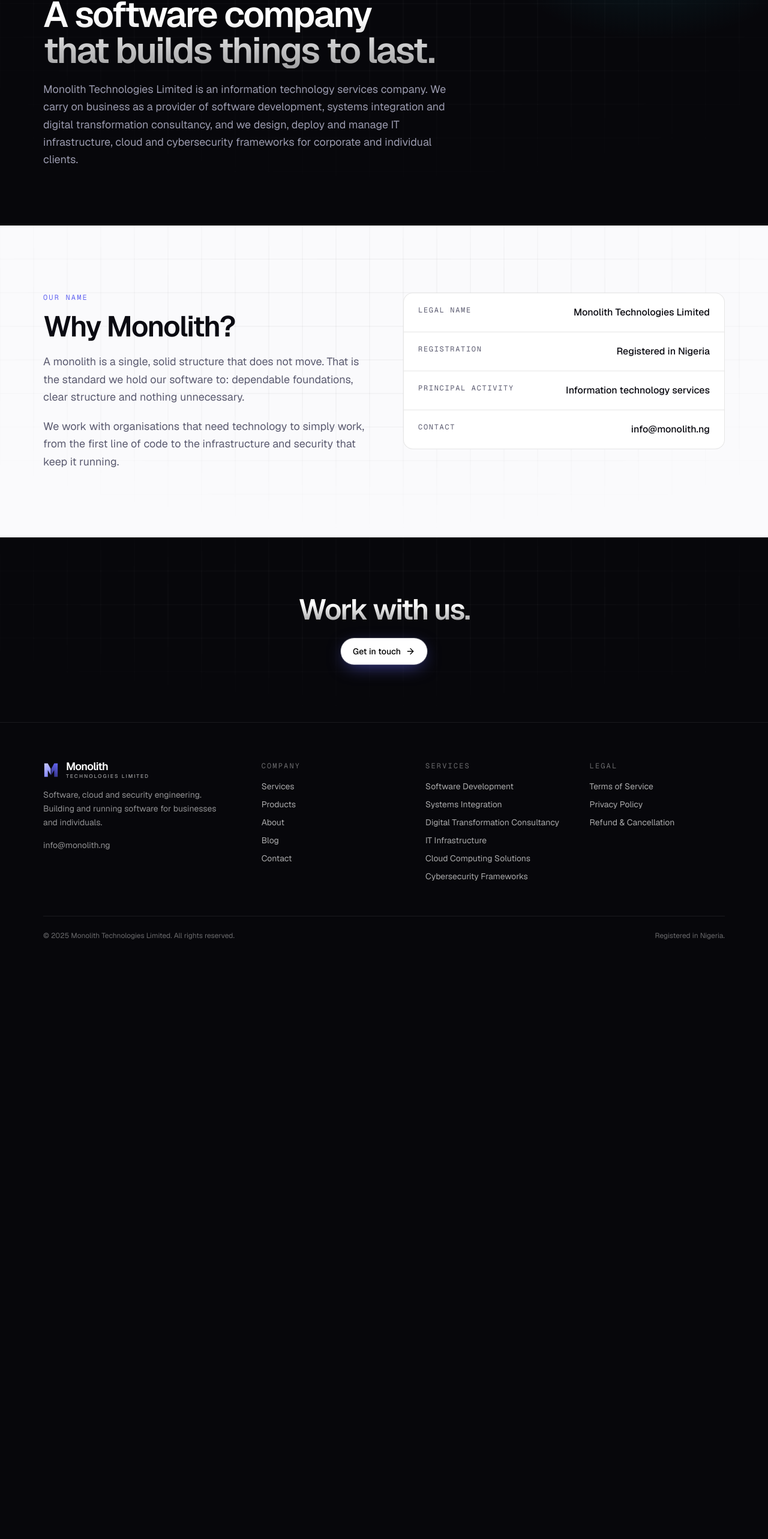
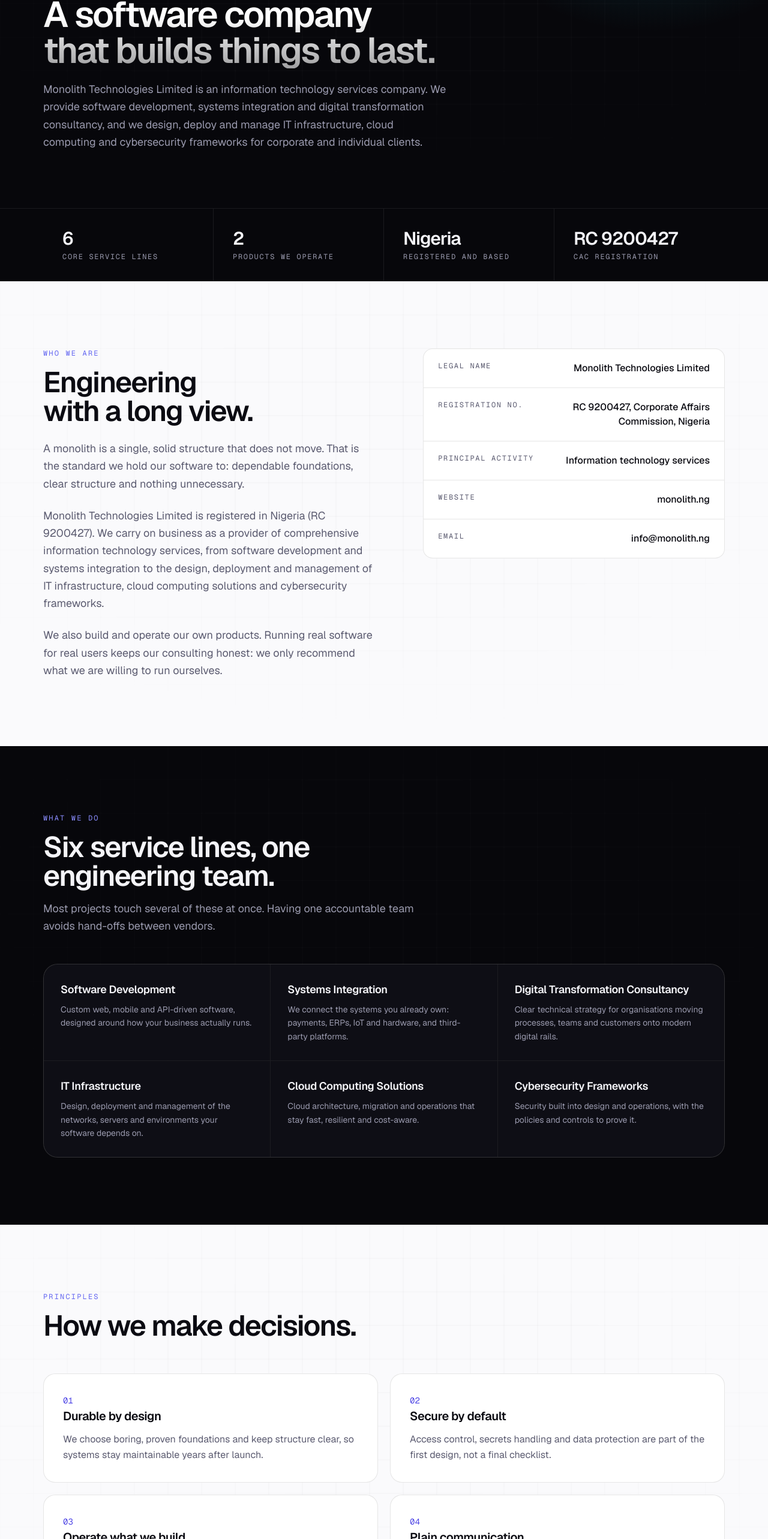
Before and after one commit to OluwaninsolaAO/pictorng-website, a Next.js app: page /about in a window 1280 px wide. Shown: the part 218-2784 px from the top of the page at 60% size. Before the commit the page ends 1826 px from the top, so only its background shows below. Built offline with nearby package versions, Linux system fonts and the light colour scheme; no server answers.

Commit message:
Add RC 9200427, expand About page, restore ripple motion with lower mesh opacity
Mesh prop is now opacity (grid and glow); ripple displacement is back to
its original strength everywhere.

```diff
--- a/app/about/page.tsx
+++ b/app/about/page.tsx
@@ -1,19 +1,65 @@
+import type { Metadata } from 'next';
+import Link from 'next/link';
+import { ArrowUpRight } from 'lucide-react';
 import MeshBackground from '@/components/mesh';
-import type { Metadata } from 'next';
 import { ButtonLink, Container, PageHero, SectionHead } from '@/components/ui';
-import { site } from '@/lib/site';
+import { products, services, site } from '@/lib/site';
 
 export const metadata: Metadata = {
   title: 'About',
   description:
-    'Monolith Technologies Limited is a Nigerian IT services company building software, cloud and security systems.',
+    'Monolith Technologies Limited (RC 9200427) is a Nigerian IT services company building software, cloud and security systems.',
 };
 
 const facts = [
   ['Legal name', site.legalName],
-  ['Registration', site.rcNumber ? `${site.rcNumber}, Nigeria` : 'Registered in Nigeria'],
+  ['Registration no.', `${site.rcNumber}, Corporate Affairs Commission, Nigeria`],
   ['Principal activity', 'Information technology services'],
-  ['Contact', site.email],
+  ['Website', site.domain],
+  ['Email', site.email],
+  ...(site.phone ? [['Phone', site.phone]] : []),
+  ...(site.address ? [['Registered office', site.address]] : []),
+];
+
+const values = [
+  [
+    'Durable by design',
+    'We choose boring, proven foundations and keep structure clear, so systems stay maintainable years after launch.',
+  ],
+  [
+    'Secure by default',
+    'Access control, secrets handling and data protection are part of the first design, not a final checklist.',
+  ],
+  [
+    'Operate what we build',
+    'Deployment, monitoring, backups and support are part of delivery. A system is finished when it runs reliably.',
+  ],
+  [
+    'Plain communication',
+    'Fixed scope, clear milestones and honest timelines. You always know where a project stands.',
+  ],
+];
+
+const audiences = [
+  [
+    'Businesses and organisations',
+    'Companies, estates, communities and institutions that need dependable software, integrations and infrastructure.',
+  ],
+  [
+    'Founders and teams',
+    'Startups that need an engineering partner to take a product from prototype to production.',
+  ],
+  [
+    'Individual clients',
+    'Professionals and individuals who need a website, application or secure setup built properly.',
+  ],
+];
+
+const strip = [
+  ['6', 'Core service lines'],
+  ['2', 'Products we operate'],
+  ['Nigeria', 'Registered and based'],
+  [site.rcNumber, 'CAC registration'],
 ];
 
 export default function AboutPage() {
@@ -22,46 +68,214 @@
       <PageHero
         eyebrow="About"
         title="A software company that builds things to last."
-        lead="Monolith Technologies Limited is an information technology services company. We carry on business as a provider of software development, systems integration and digital transformation consultancy, and we design, deploy and manage IT infrastructure, cloud and cybersecurity frameworks for corporate and individual clients."
+        lead="Monolith Technologies Limited is an information technology services company. We provide software development, systems integration and digital transformation consultancy, and we design, deploy and manage IT infrastructure, cloud computing and cybersecurity frameworks for corporate and individual clients."
       />
 
+      {/* Facts strip */}
+      <section className="border-y border-white/[0.08]">
+        <Container className="grid grid-cols-2 divide-white/[0.08] md:grid-cols-4 md:divide-x">
+          {strip.map(([v, l]) => (
+            <div key={l} className="px-2 py-8 md:px-8">
+              <p className="text-2xl font-semibold tracking-[-0.03em] sm:text-3xl">{v}</p>
+              <p className="mt-1 font-mono text-xs uppercase tracking-[0.14em] text-muted">
+                {l}
+              </p>
+            </div>
+          ))}
+        </Container>
+      </section>
+
+      {/* Story */}
       <section className="theme-light bg-bg py-20 text-fg sm:py-28 relative isolate">
-        <MeshBackground strength={0.18} />
-        <Container className="grid gap-16 md:grid-cols-2">
-          <div className="space-y-5">
-            <SectionHead eyebrow="Our name" title="Why Monolith?" />
+        <MeshBackground opacity={0.4} />
+        <Container className="grid gap-16 md:grid-cols-[1.1fr_1fr] md:gap-20">
+          <div className="space-y-6">
+            <SectionHead eyebrow="Who we are" title="Engineering with a long view." />
             <p className="text-lg leading-relaxed text-muted">
               A monolith is a single, solid structure that does not move. That is
-              the standard we hold our software to: dependable foundations,
-              clear structure and nothing unnecessary.
+              the standard we hold our software to: dependable foundations, clear
+              structure and nothing unnecessary.
             </p>
             <p className="text-lg leading-relaxed text-muted">
-              We work with organisations that need technology to simply work,
-              from the first line of code to the infrastructure and security
-              that keep it running.
+              {site.legalName} is registered in Nigeria ({site.rcNumber}). We
+              carry on business as a provider of comprehensive information
+              technology services, from software development and systems
+              integration to the design, deployment and management of IT
+              infrastructure, cloud computing solutions and cybersecurity
+              frameworks.
+            </p>
+            <p className="text-lg leading-relaxed text-muted">
+              We also build and operate our own products. Running real software
+              for real users keeps our consulting honest: we only recommend what
+              we are willing to run ourselves.
             </p>
           </div>
+
           <dl className="divide-y divide-line self-start rounded-2xl border border-line bg-raised">
             {facts.map(([k, v]) => (
-              <div key={k} className="flex flex-col gap-1 px-6 py-5 sm:flex-row sm:justify-between">
-                <dt className="font-mono text-xs uppercase tracking-[0.14em] text-muted">
+              <div
+                key={k}
+                className="flex flex-col gap-1 px-6 py-5 sm:flex-row sm:justify-between sm:gap-8"
+              >
+                <dt className="shrink-0 font-mono text-xs uppercase tracking-[0.14em] text-muted">
                   {k}
                 </dt>
-                <dd className="font-medium">{v}</dd>
+                <dd className="font-medium sm:text-right">{v}</dd>
               </div>
             ))}
           </dl>
         </Container>
       </section>
 
-      <section className="py-24 text-center relative isolate">
-        <MeshBackground strength={0.18} />
+      {/* What we do */}
+      <section className="relative isolate py-20 sm:py-28">
+        <MeshBackground opacity={0.4} />
+        <Container className="space-y-12">
+          <SectionHead
+            eyebrow="What we do"
+            title="Six service lines, one engineering team."
+            lead="Most projects touch several of these at once. Having one accountable team avoids hand-offs between vendors."
+          />
+          <div className="grid gap-px overflow-hidden rounded-3xl border border-line bg-line sm:grid-cols-2 lg:grid-cols-3">
+            {services.map((s) => (
+              <Link
+                key={s.slug}
+                href={`/services#${s.slug}`}
+                className="group space-y-2 bg-raised p-7 transition-colors hover:bg-white/[0.03]"
+              >
+                <h3 className="flex items-center justify-between text-lg font-semibold tracking-[-0.02em]">
+                  {s.title}
+                  <ArrowUpRight
+                    size={16}
+                    className="text-muted opacity-0 transition group-hover:opacity-100"
+                  />
+                </h3>
+                <p className="text-sm leading-relaxed text-muted">{s.summary}</p>
+              </Link>
+            ))}
+          </div>
+        </Container>
+      </section>
+
+      {/* Values */}
+      <section className="theme-light bg-bg py-20 text-fg sm:py-28 relative isolate">
+        <MeshBackground opacity={0.4} />
+        <Container className="space-y-14">
+          <SectionHead eyebrow="Principles" title="How we make decisions." />
+          <div className="grid gap-5 sm:grid-cols-2">
+            {values.map(([t, d], i) => (
+              <div key={t} className="card space-y-3 p-8">
+                <span className="font-mono text-sm text-accent">
+                  {String(i + 1).padStart(2, '0')}
+                </span>
+                <h3 className="text-xl font-semibold tracking-[-0.025em]">{t}</h3>
+                <p className="leading-relaxed text-muted">{d}</p>
+              </div>
+            ))}
+          </div>
+        </Container>
+      </section>
+
+      {/* Products */}
+      <section className="relative isolate py-20 sm:py-28">
+        <MeshBackground opacity={0.4} />
+        <Container className="space-y-12">
+          <SectionHead
+            eyebrow="Products"
+            title="Software we build and operate ourselves."
+          />
+          <div className="grid gap-5 md:grid-cols-2">
+            {products.map((p) => {
+              const inner = (
+                <>
+                  <span className="font-mono text-xs uppercase tracking-[0.16em] text-accent-soft">
+                    {p.tag}
+                  </span>
+                  <h3 className="mt-3 flex items-center gap-2 text-2xl font-semibold tracking-[-0.03em]">
+                    {p.name}
+                    {p.href && <ArrowUpRight size={20} className="text-white/40" />}
+                  </h3>
+                  <p className="mt-3 leading-relaxed text-muted">{p.blurb}</p>
+                </>
+              );
+              return p.href ? (
+                <a
+                  key={p.name}
+                  href={p.href}
+                  target="_blank"
+                  rel="noopener"
+                  className="card block p-8"
+                >
+                  {inner}
+                </a>
+              ) : (
+                <div key={p.name} className="card p-8">
+                  {inner}
+                </div>
+              );
+            })}
+          </div>
+        </Container>
+      </section>
+
+      {/* Who we work with + leadership */}
+      <section className="theme-light bg-bg py-20 text-fg sm:py-28 relative isolate">
+        <MeshBackground opacity={0.4} />
+        <Container className="grid gap-16 lg:grid-cols-2">
+          <div className="space-y-8">
+            <SectionHead eyebrow="Clients" title="Who we work with." />
+            <ul className="space-y-6">
+              {audiences.map(([t, d]) => (
+                <li key={t} className="flex gap-4">
+                  <span className="mt-2 size-2 shrink-0 rounded-full bg-accent" />
+                  <div>
+                    <h3 className="font-semibold tracking-[-0.02em]">{t}</h3>
+                    <p className="mt-1 text-muted">{d}</p>
+                  </div>
+                </li>
+              ))}
+            </ul>
+          </div>
+
+          <div className="space-y-8">
+            <SectionHead eyebrow="Leadership" title="Led by an engineer." />
+            <div className="card flex items-center gap-5 p-7">
+              <span
+                aria-hidden
+                className="grid size-16 shrink-0 place-items-center rounded-2xl bg-gradient-to-br from-[#C4C6FF] to-[#4F46E5] text-xl font-semibold text-white"
+              >
+                AO
+              </span>
+              <div>
+                <p className="text-lg font-semibold tracking-[-0.02em]">
+                  Abraham Olagunju
+                </p>
+                <p className="text-muted">Founder and CEO</p>
+              </div>
+            </div>
+            <p className="leading-relaxed text-muted">
+              Monolith is founder-led. Every engagement has direct access to
+              senior engineering leadership, from scoping to delivery.
+            </p>
+          </div>
+        </Container>
+      </section>
+
+      {/* CTA */}
+      <section className="relative isolate py-24 text-center sm:py-32">
+        <MeshBackground opacity={0.4} />
         <Container className="space-y-6">
-          <h2 className="text-gradient text-3xl font-semibold tracking-[-0.04em] sm:text-5xl">
-            Work with us.
+          <h2 className="text-gradient mx-auto max-w-2xl text-3xl font-semibold tracking-[-0.04em] text-balance sm:text-5xl">
+            Let&rsquo;s build something that lasts.
           </h2>
-          <div className="flex justify-center">
+          <p className="mx-auto max-w-xl text-white/55">
+            Tell us about your project and we will reply within one business day.
+          </p>
+          <div className="flex justify-center gap-3">
             <ButtonLink href="/contact">Get in touch</ButtonLink>
+            <ButtonLink href="/services" variant="ghost">
+              Our services
+            </ButtonLink>
           </div>
         </Container>
       </section>
--- a/app/blog/[slug]/page.tsx
+++ b/app/blog/[slug]/page.tsx
@@ -29,7 +29,7 @@
 
   return (
     <article className="theme-light min-h-screen bg-bg pt-32 pb-24 text-fg relative isolate">
-      <MeshBackground strength={0.18} />
+      <MeshBackground opacity={0.4} />
       <Container className="max-w-[760px]">
         <Link href="/blog" className="text-sm text-muted hover:text-accent">
           &larr; Journal
--- a/app/blog/page.tsx
+++ b/app/blog/page.tsx
@@ -22,7 +22,7 @@
         lead="Writing on software, cloud, security and how we build."
       />
       <section className="theme-light bg-bg py-16 text-fg sm:py-24 relative isolate">
-        <MeshBackground strength={0.18} />
+        <MeshBackground opacity={0.4} />
         <Container>
           {posts.length === 0 ? (
             <p className="rounded-2xl border border-dashed border-line p-12 text-center text-muted">
--- a/app/contact/page.tsx
+++ b/app/contact/page.tsx
@@ -25,7 +25,7 @@
         lead="Send a message and an engineer will reply within one business day."
       />
       <section className="theme-light bg-bg py-16 text-fg sm:py-24 relative isolate">
-        <MeshBackground strength={0.18} />
+        <MeshBackground opacity={0.4} />
         <Container className="grid gap-12 lg:grid-cols-[1.5fr_1fr]">
           <ContactForm />
           <aside className="space-y-8 lg:pt-4">
@@ -34,7 +34,7 @@
                 {site.legalName}
               </h2>
               <p className="mt-2 text-muted">
-                Information technology services, registered in Nigeria.
+                Information technology services, registered in Nigeria ({site.rcNumber}).
               </p>
             </div>
             <ul className="space-y-5">
--- a/app/layout.tsx
+++ b/app/layout.tsx
@@ -42,6 +42,7 @@
   alternateName: 'Monolith Technologies',
   url: site.url,
   email: site.email,
+  identifier: site.rcNumber,
   description: site.description,
   logo: `${site.url}/icon.svg`,
 };
--- a/app/services/page.tsx
+++ b/app/services/page.tsx
@@ -20,7 +20,7 @@
       />
 
       <section className="theme-light bg-bg py-20 text-fg sm:py-28 relative isolate">
-        <MeshBackground strength={0.18} />
+        <MeshBackground opacity={0.4} />
         <Container className="divide-y divide-line">
           {services.map((s, i) => (
             <article
@@ -51,7 +51,7 @@
       </section>
 
       <section className="py-24 text-center relative isolate">
-        <MeshBackground strength={0.18} />
+        <MeshBackground opacity={0.4} />
         <Container className="space-y-6">
           <h2 className="text-gradient text-3xl font-semibold tracking-[-0.04em] sm:text-5xl">
             Not sure where to start?
--- a/components/legal.tsx
+++ b/components/legal.tsx
@@ -14,7 +14,7 @@
     <>
       <PageHero eyebrow="Legal" title={title} lead={`Last updated ${updated}`} />
       <section className="theme-light bg-bg py-16 text-fg sm:py-24 relative isolate">
-        <MeshBackground strength={0.18} />
+        <MeshBackground opacity={0.4} />
         <Container className="max-w-[760px] space-y-10">
           {sections.map((s) => (
             <div key={s.h} className="space-y-3">
--- a/components/mesh.tsx
+++ b/components/mesh.tsx
@@ -17,9 +17,10 @@
 
 /**
  * Grid background for a section (parent must be `relative isolate`).
- * `strength` scales how visible the ripple is: ~0.6 for heroes, ~0.18 elsewhere.
+ * `opacity` scales how visible the mesh is (grid and ripple glow); the ripple
+ * motion itself is the same everywhere. About 0.55 for heroes, 0.4 elsewhere.
  */
-export default function MeshBackground({ strength = 0.2 }: { strength?: number }) {
+export default function MeshBackground({ opacity = 0.4 }: { opacity?: number }) {
   const ref = useRef<HTMLCanvasElement>(null);
 
   useEffect(() => {
@@ -31,7 +32,7 @@
     const [fr, fg, fb] = hexToRgb(cs.getPropertyValue('--fg'), [255, 255, 255]);
     const [ar, ag, ab] = hexToRgb(cs.getPropertyValue('--accent-soft'), [139, 141, 255]);
     const light = fr + fg + fb < 200; // dark ink means a light section
-    const baseAlpha = light ? 0.055 : 0.045;
+    const baseAlpha = light ? 0.08 : 0.06;
 
     let w = 0;
     let h = 0;
@@ -55,11 +56,11 @@
           const lx = horizontal ? p : c;
           const ly = horizontal ? c : p;
           const s = sample(lx + ox, ly + oy, now);
-          const pt = { x: lx + s.dx * strength * (AMP / 10), y: ly + s.dy * strength * (AMP / 10), lit: s.lit };
+          const pt = { x: lx + s.dx * (AMP / 10), y: ly + s.dy * (AMP / 10), lit: s.lit };
           if (!prev) base.moveTo(pt.x, pt.y);
           else {
             base.lineTo(pt.x, pt.y);
-            const a = ((pt.lit + prev.lit) / 2) * strength;
+            const a = (pt.lit + prev.lit) / 2;
             if (a > 0.03) hot.push({ x0: prev.x, y0: prev.y, x1: pt.x, y1: pt.y, a });
           }
           prev = pt;
@@ -69,10 +70,10 @@
       for (let y = 0; y <= h; y += GAP) trace(true, y);
 
       ctx.lineWidth = 1;
-      ctx.strokeStyle = `rgba(${fr},${fg},${fb},${baseAlpha})`;
+      ctx.strokeStyle = `rgba(${fr},${fg},${fb},${(baseAlpha * opacity).toFixed(4)})`;
       ctx.stroke(base);
       for (const s of hot) {
-        ctx.strokeStyle = `rgba(${ar},${ag},${ab},${Math.min(s.a, 0.7).toFixed(3)})`;
+        ctx.strokeStyle = `rgba(${ar},${ag},${ab},${(Math.min(0.7 * s.a, 0.7) * opacity).toFixed(3)})`;
         ctx.beginPath();
         ctx.moveTo(s.x0, s.y0);
         ctx.lineTo(s.x1, s.y1);
@@ -104,7 +105,7 @@
       io.disconnect();
       unsub();
     };
-  }, [strength]);
+  }, [opacity]);
 
   return (
     <div className="mesh-mask pointer-events-none absolute inset-0 -z-10" aria-hidden>
--- a/components/ui.tsx
+++ b/components/ui.tsx
@@ -92,7 +92,7 @@
   return (
     <header className="relative isolate overflow-hidden pt-36 pb-20 sm:pt-44 sm:pb-24">
       <div className="bg-glow pointer-events-none absolute inset-0" />
-      <MeshBackground strength={0.5} />
+      <MeshBackground opacity={0.5} />
       <Container className="relative">
         <div className="max-w-3xl space-y-5">
           <Eyebrow>{eyebrow}</Eyebrow>
--- a/lib/site.ts
+++ b/lib/site.ts
@@ -7,7 +7,7 @@
   email: 'info@monolith.ng',
   phone: '', // e.g. '+234 800 000 0000'
   address: '', // registered office, e.g. '12 Example Street, Lagos, Nigeria'
-  rcNumber: '', // CAC registration number, e.g. 'RC 1234567'
+  rcNumber: 'RC 9200427', // CAC registration number
   tagline: 'Software, cloud and security engineering.',
   description:
     'Monolith Technologies Limited is an IT services company providing software development, systems integration, digital transformation consultancy, IT infrastructure, cloud computing and cybersecurity for corporate and individual clients.',
```
Also changed, not shown: app/page.tsx (+6 -6 lines).
